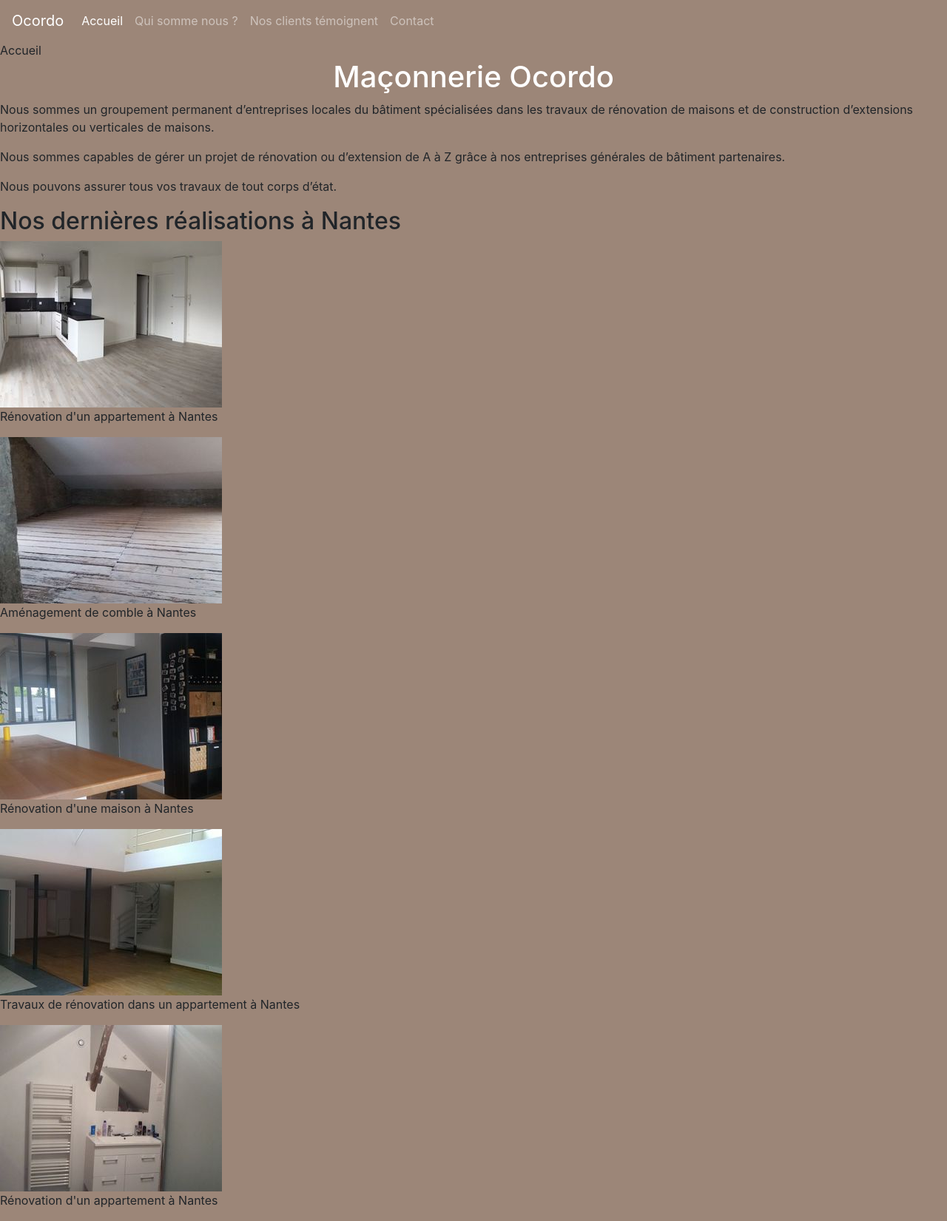
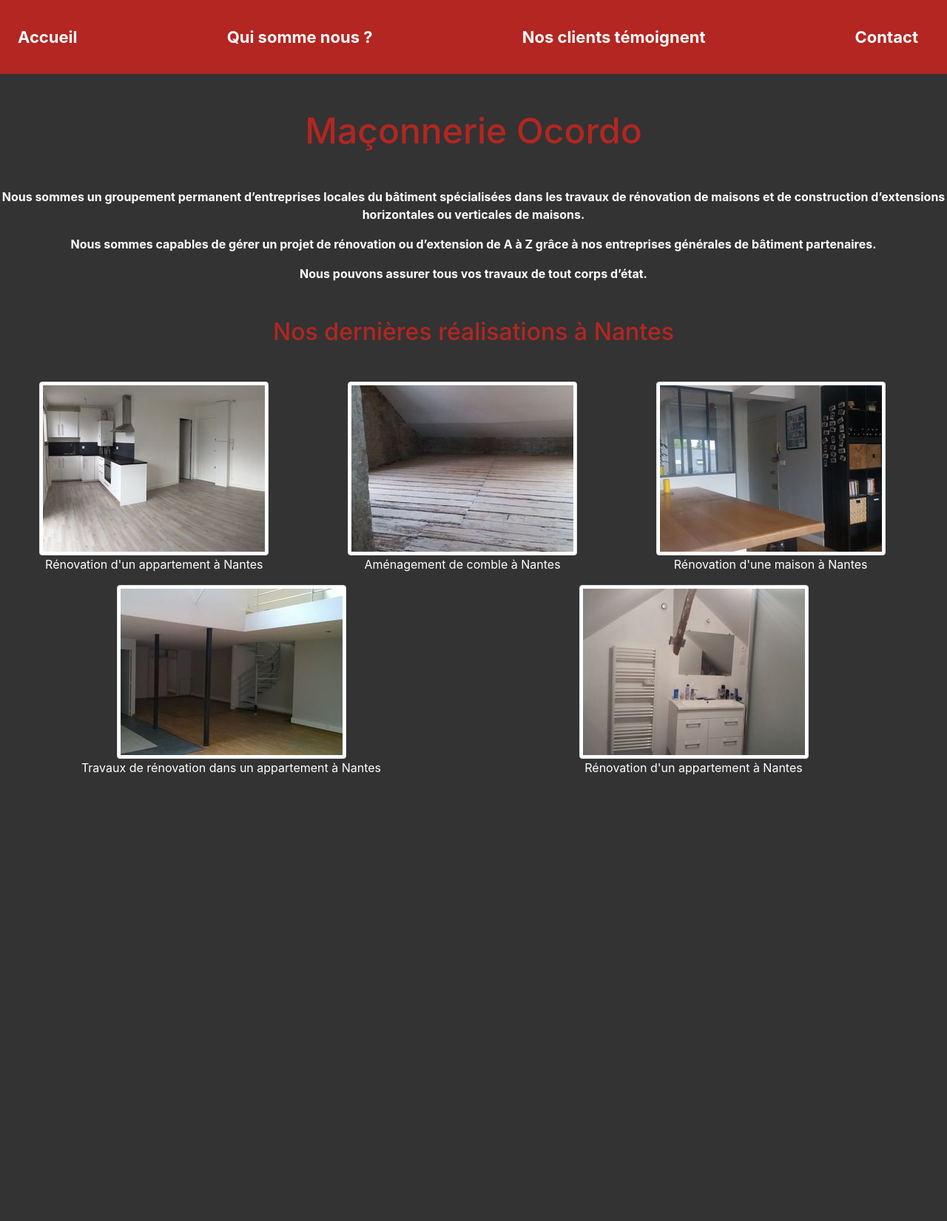
Before and after one commit to FabienMarti/LFJS-Projet-Groupe-PHP, a PHP site: page /?page=1 in a window 1280 px wide. Shown: the whole page at 74% size. After the commit the page ends 1048 px from the top, so only its background shows below. Run offline with PHP 8.4, Linux system fonts and the light colour scheme.

Commit message:
finalisation style reste url

```diff
--- a/assets/css/style.css
+++ b/assets/css/style.css
@@ -1,4 +1,36 @@
-/* Accueil Jessica */
 body {
-    background-color: #9C8678;
+    color: white;
 }
+.fond{
+    background-color: rgba(0, 0, 0, 0.8);
+    background-size: contain;
+}
+nav{
+    background-color: #B32621;
+    position: static;
+    height: 100px;
+}
+a{
+    font-size: 22px;
+    color: white;
+    font-weight: bold;
+}
+.titleAccueil{
+    font-size: 3em;
+}
+h1, h2 {
+    color: #B32621;
+}
+.one p {
+    text-align: center;
+}
+.map {
+    margin-right: 10%;
+}
+
+/* Media queries */
+@media screen and (max-width: 640px){
+    .map {
+        margin: 0 auto;
+    }
+}
--- a/index.php
+++ b/index.php
@@ -3,11 +3,8 @@
     include 'controllers/indexController.php';
     $title = $xmlContent->page[$page]->title;
     include 'views/parts/header.php';
-
 ?>
-    <?php
-        echo $xmlContent->page[$page]->menu;
-        echo $xmlContent->page[$page]->content;
-    ?>
+    <?= $xmlContent->page[$page]->content; ?>
+    </div>
 </body>
 </html>
--- a/source.xml
+++ b/source.xml
@@ -3,17 +3,17 @@
     <page id="1">
         <menu>Accueil</menu>
         <title>Accueil - Maçonnerie Ocordo</title>
-        <content><![CDATA[<h1 class="titleAccueil text-center text-white">Maçonnerie Ocordo</h1>
-<p>Nous sommes un groupement permanent d’entreprises locales du bâtiment spécialisées dans les travaux de rénovation de maisons et de construction d’extensions horizontales ou verticales de maisons.</p>
-<p>Nous sommes capables de gérer un projet de rénovation ou d’extension de A à Z grâce à nos entreprises générales de bâtiment partenaires.</p>
-<p>Nous pouvons assurer tous vos travaux de tout corps d’état.</p>
-<h2>Nos dernières réalisations à Nantes</h2>
-<div class="gallery_box_single">
-    <div class="img"><img src="assets/img/Renovation-appartement-nantes-ocordo-travaux-300-225.jpg" alt="Rénovation d'un appartement à Nantes"/><p class="caption-text">Rénovation d'un appartement à Nantes</p></div>
-    <div class="img"><img src="assets/img/Travaux-de-renovation-à-nantes-300-225.jpg" alt="Aménagement de comble à Nantes"/><p class="caption-text">Aménagement de comble à Nantes</p></div>
-    <div class="img"><img src="assets/img/entreprise-de-renovation-OCORDO-300-225.jpg" alt="Rénovation d'une maison à Nantes"/><p class="caption-text">Rénovation d'une maison à Nantes</p></div>
-    <div class="img"><img src="assets/img/renovation-appartement-nantes-300-225.jpg" alt="Travaux de rénovation dans un appartement à Nantes"/><p class="caption-text">Travaux de rénovation dans un appartement à Nantes</p></div>
-    <div class="img"><img src="assets/img/societe-de-renovation-a-nantes-2.jpg" alt="Rénovation d'un appartement à Nantes"/><p class="caption-text">Rénovation d'un appartement à Nantes</p></div>
+        <content><![CDATA[<h1 class="  my-5 titleAccueil text-center mb-5">Maçonnerie Ocordo</h1>
+<p class="text-center font-weight-bold">Nous sommes un groupement permanent d’entreprises locales du bâtiment spécialisées dans les travaux de rénovation de maisons et de construction d’extensions horizontales ou verticales de maisons.</p>
+<p class="text-center font-weight-bold">Nous sommes capables de gérer un projet de rénovation ou d’extension de A à Z grâce à nos entreprises générales de bâtiment partenaires.</p>
+<p class="text-center font-weight-bold">Nous pouvons assurer tous vos travaux de tout corps d’état.</p>
+<h2 class="text-center my-5">Nos dernières réalisations à Nantes</h2>
+<div class="container-fluid gallery_box_single row">
+    <div class="img col-lg-4 text-center"><img src="assets/img/Renovation-appartement-nantes-ocordo-travaux-300-225.jpg" alt="Rénovation d'un appartement à Nantes" class="img-thumbnail" /><p class="caption-text">Rénovation d'un appartement à Nantes</p></div>
+    <div class="img col-lg-4 text-center"><img src="assets/img/Travaux-de-renovation-à-nantes-300-225.jpg" alt="Aménagement de comble à Nantes" class="img-thumbnail" /><p class="caption-text">Aménagement de comble à Nantes</p></div>
+    <div class="img col-lg-4 text-center"><img src="assets/img/entreprise-de-renovation-OCORDO-300-225.jpg" alt="Rénovation d'une maison à Nantes" class="img-thumbnail" /><p class="caption-text">Rénovation d'une maison à Nantes</p></div>
+    <div class="img col-lg-6 text-center"><img src="assets/img/renovation-appartement-nantes-300-225.jpg" alt="Travaux de rénovation dans un appartement à Nantes" class="img-thumbnail" /><p class="caption-text">Travaux de rénovation dans un appartement à Nantes</p></div>
+    <div class="img col-lg-6 text-center"><img src="assets/img/societe-de-renovation-a-nantes-2.jpg" alt="Rénovation d'un appartement à Nantes" class="img-thumbnail" /><p class="caption-text">Rénovation d'un appartement à Nantes</p></div>
 </div>
 
 
@@ -24,12 +24,12 @@
     <page id="2">
         <menu>Qui sommes nous?</menu>
         <title>En apprendre plus sur nous - Maçonnerie Ocordo</title>
-        <content><![CDATA[<h1>Qui sommes-nous?</h1>
-<h2>L’AGENCE DE TRAVAUX OCORDO</h2>
+        <content><![CDATA[<h1 class="d-none">Qui sommes-nous?</h1>
+<h2 class="text-center my-5">L’AGENCE DE TRAVAUX OCORDO</h2>
 <h3>Présentation de notre entreprise</h3>
 <p>Nous sommes un groupement permanent d’entreprises locales du bâtiment spécialisées dans les travaux de rénovation d’appartements et de maisons et de construction d’extensions horizontale ou verticale de maisons.</p><p>
     Nous travaillons exclusivement pour les particuliers.</p>
-<p><iframe src="https://www.youtube.com/embed/Crh5lFpNK0o?feature=oembed" allowfullscreen="" width="500" height="281" frameborder="0"></iframe></p>
+<p class="video text-center"><iframe src="https://www.youtube.com/embed/Crh5lFpNK0o?feature=oembed" allowfullscreen="" width="500" height="281" frameborder="0"></iframe></p>
 <p>Notre groupement est en mesure de vous proposer les compétences métier dans le gros oeuvre et le second oeuvre :</p><p>
 <ul>
     <li>Maçonnerie générale</li><li>
@@ -60,13 +60,13 @@ Pourquoi la Simplicité ? Parce que vous avez un seul interlocuteur qui est disp
 
 <p>Tous les travaux sont couverts par la garantie de parfait achèvement conformément aux règles en vigueur .</p>
 
-<p>Pourquoi le Prix ? Nous avons professionnalisé notre organisation et mis en place des outils de gestion et d’organisation exclusifs. C’est pourquoi nous sommes en mesure de vous faire bénéficier de prix très compétitifs et d’un excellent rapport qualité/prix.<p>
+<p>Pourquoi le Prix ? Nous avons professionnalisé notre organisation et mis en place des outils de gestion et d’organisation exclusifs. C’est pourquoi nous sommes en mesure de vous faire bénéficier de prix très compétitifs et d’un excellent rapport qualité/prix.<p class="mb-0">
 bénéficier de prix très compétitifs et d’un excellent rapport qualité/prix pour vos travaux de rénovation.]]></content>
     </page>
-    <page id="3">
+    <page id="3 avis">
         <menu>Nos clients témoignent</menu>
         <title>Avis clients - Maçonnerie Ocordo</title>
-        <content><![CDATA[<h1>Nos clients témoignent</h1>
+        <content><![CDATA[<h1 class="text-center my-5">Nos clients témoignent</h1>
 <div class="testimonials-list">
     <div class="quote">
         <h2>Rénovation transformation</h2>
@@ -83,16 +83,16 @@ bénéficier de prix très compétitifs et d’un excellent rapport qualité/pri
     <page id="4">
         <menu>Contact</menu>
         <title>Contactez nous - Maçonnerie Ocordo</title>
-        <content><![CDATA[<h1>Contact et Devis</h1>
-<p><iframe style="border: 0; float: right;" src="https://www.google.com/maps/embed?pb=!1m14!1m8!1m3!1d10840.441212216989!2d-1.562078!3d47.214424!3m2!1i1024!2i768!4f13.1!3m3!1m2!1s0x0%3A0x10a23dc1d980bca7!2sOcordo+Travaux+Nantes!5e0!3m2!1sfr!2sfr!4v1434122059096" width="600" height="450" frameborder="0"></iframe></p>
-<p>POUR OBTENIR UN DEVIS GRATUIT 3 POSSIBILITÉS :</p>
+        <content><![CDATA[<h1 class="text-center my-5">Contact et Devis</h1>
+<p class="map"><iframe style="border: 0; float: right;" src="https://www.google.com/maps/embed?pb=!1m14!1m8!1m3!1d10840.441212216989!2d-1.562078!3d47.214424!3m2!1i1024!2i768!4f13.1!3m3!1m2!1s0x0%3A0x10a23dc1d980bca7!2sOcordo+Travaux+Nantes!5e0!3m2!1sfr!2sfr!4v1434122059096" width="600" height="450" frameborder="0"></iframe></p>
+<p class="ml-3">POUR OBTENIR UN DEVIS GRATUIT 3 POSSIBILITÉS :</p>
 <ul>
     <li>Téléphonez-nous au 02.51.84.18.24</li>
     <li>Ou écrivez-nous à cette adresse email : contact@ocordo-travaux.fr</li>
     <li>Ou compétez le formulaire ci-dessous :</li>
 </ul>
-<div role="form">
-    <form action="/contact-devis#f69-p47-o1" method="post" class="form" novalidate="novalidate">
+<div role="form row">
+    <form action="/contact-devis#f69-p47-o1" method="post" class="form col-lg-6" novalidate="novalidate">
         <label>Votre nom * :</label><input name="your-name" value="" size="40" class="form-control text validates-as-required" type="text">
         <label>Votre email :</label><input name="your-email" value="" size="40" class="form-control text email validates-as-email"  type="email">
         <label>Votre numéro de téléphone * :</label>
--- a/views/parts/header.php
+++ b/views/parts/header.php
@@ -8,10 +8,11 @@
     <title><?= isset($title) ? $title : 'Non-défini' ?></title>
 </head>
 <body>
+   <div class="fond">
     <!--Navbar-->
-    <nav class="navbar navbar-expand-lg navbar-dark primary-color">
+    <nav class="navbar navbar-expand-lg">
        <!-- Navbar brand -->
-       <a class="navbar-brand" href="#">Ocordo</a>
+       <a class="navbar-brand d-lg-none" href="#">Ocordo</a>
        <!-- Collapse button -->
        <button class="navbar-toggler" type="button" data-toggle="collapse" data-target="#basicExampleNav" aria-controls="basicExampleNav" aria-expanded="false" aria-label="Toggle navigation">
            <span class="navbar-toggler-icon"></span>
@@ -19,7 +20,7 @@
        <!-- Collapsible content -->
        <div class="collapse navbar-collapse" id="basicExampleNav">
            <!-- Links -->
-           <ul class="navbar-nav mr-auto">
+           <ul class="navbar-nav mr-auto container-fluid">
                <li class="nav-item active">
                    <a class="nav-link" href="index.php?page=1">Accueil
                        <span class="sr-only">(current)</span>
```
Also changed, not shown: assets/img/63955239-white-brick-wall-background.jpg (added), assets/img/texture-1504364_1920.jpg (added).
